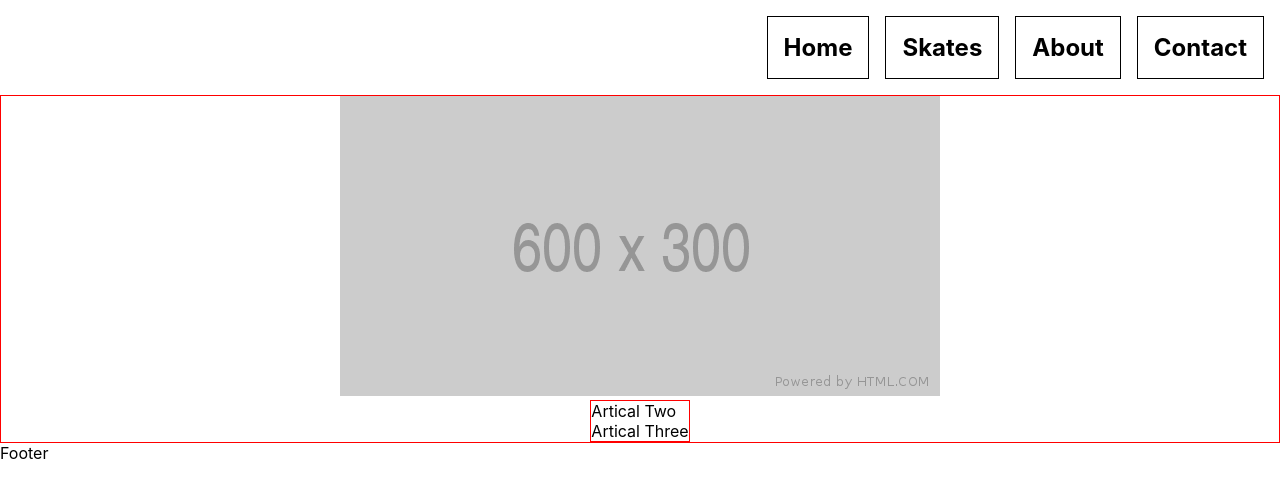
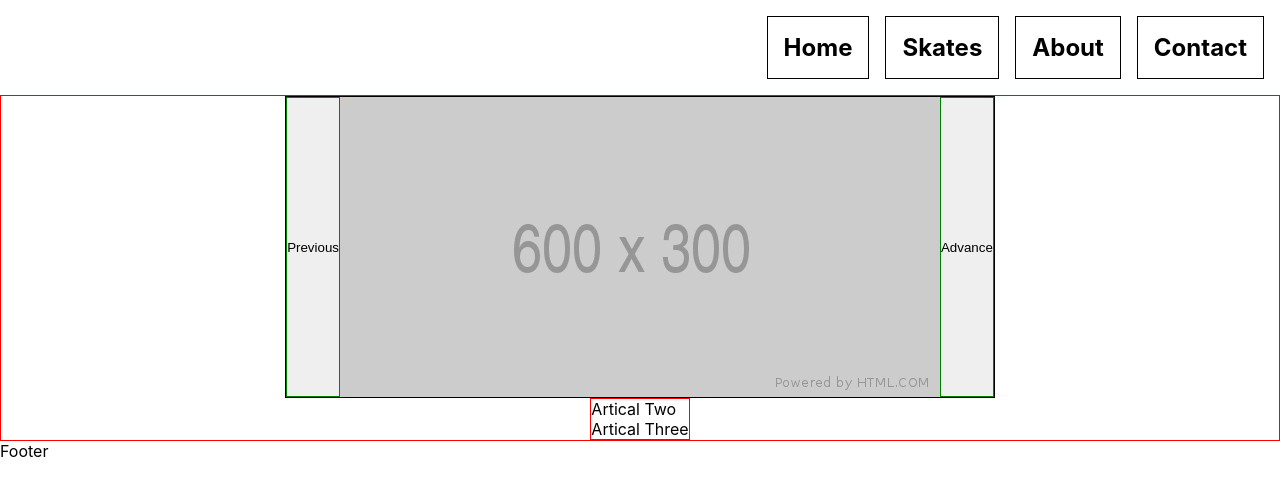
Before and after one commit to aliuwd927/basic-hp-app, a React (Create React App) app: page / in a window 1280 px wide. Shown: the top 498 px of the page. Built offline with nearby package versions, Linux system fonts and the light colour scheme.

Commit message:
chk values

```diff
--- a/src/App.css
+++ b/src/App.css
@@ -43,3 +43,13 @@ body {
   border: 1px solid red;
   flex-direction: column;
 }
+
+.car_con {
+  border: 1px solid black;
+  display: flex;
+  flex-direction: row;
+}
+
+button {
+  border: 1px solid green;
+}
--- a/src/imgcarousel.jsx
+++ b/src/imgcarousel.jsx
@@ -4,7 +4,20 @@ import imageThree from "./img/700x300.png"
 
 function ImgCarousel(){
   let imgArray = [imageOne, imageTwo, imageThree];
-  return <img src = {imgArray[0]} alt="placeholder" />;
+  // imgArray.map((imgElement,index) =>{
+  //   console.log(imgElement,index);
+  // })
+
+  function btnClick(event){
+    console.log(event.target.innerHTML)
+  }
+  return (
+    <div className="car_con">
+      <button onClick = {btnClick}>Previous</button>
+      <img src={imgArray[0]} alt="place holder" />
+      <button onClick ={btnClick}>Advance</button>
+    </div>
+  );
 }
 
 export default ImgCarousel;
```
